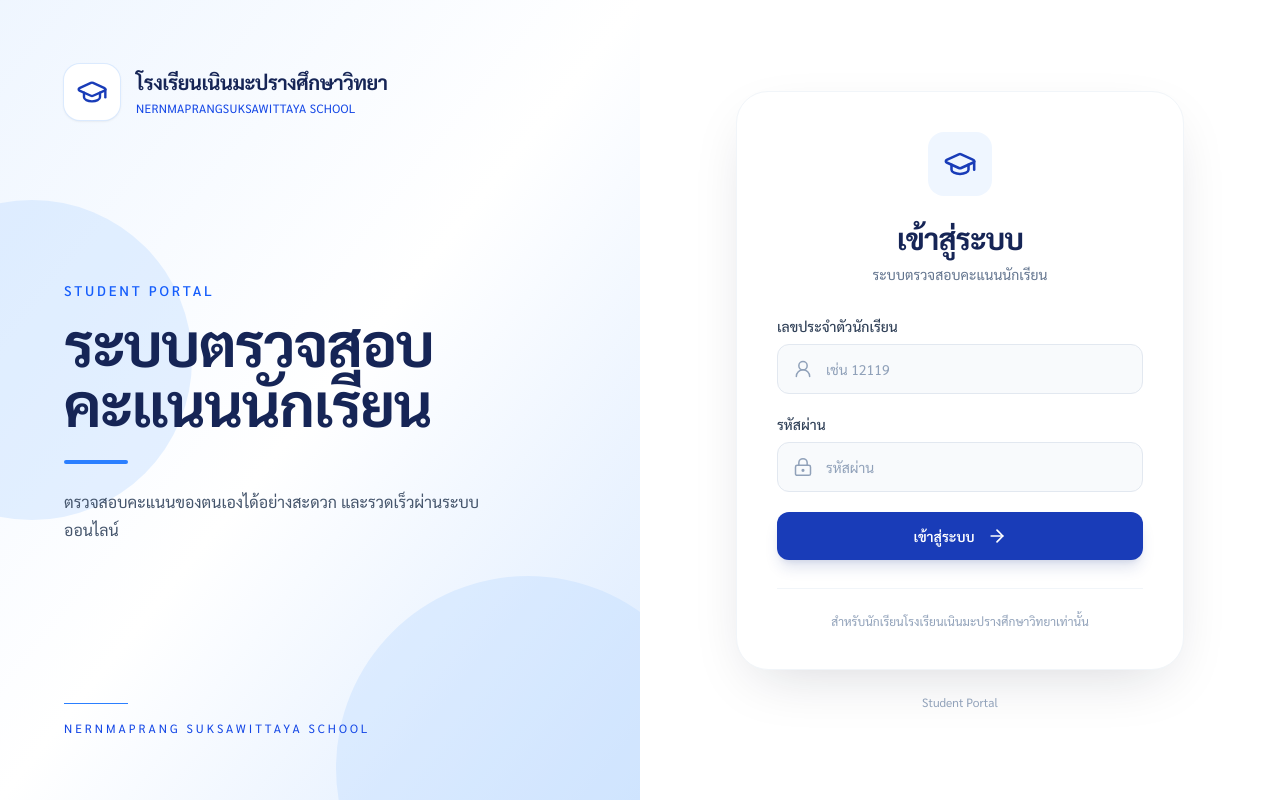
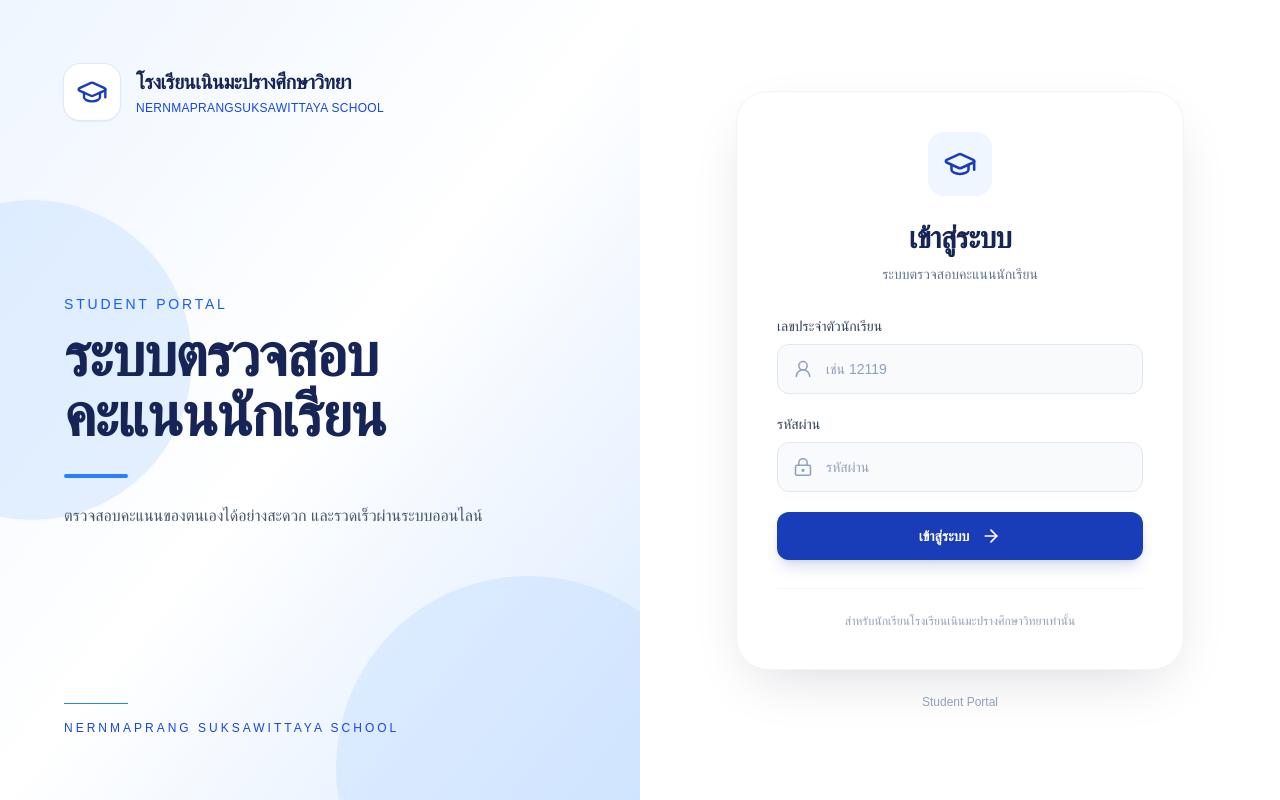
Before and after one commit to bowza00078/student-score-system, a Next.js app: page / in a window 1280 px wide. Built offline with nearby package versions, Linux system fonts and the light colour scheme.

Commit message:
Update layout.tsx

```diff
--- a/app/layout.tsx
+++ b/app/layout.tsx
@@ -1,11 +1,5 @@
 import type { Metadata } from "next";
-import { Sarabun } from "next/font/google";
 import "./globals.css";
-
-const sarabun = Sarabun({
-  subsets: ["thai", "latin"],
-  weight: ["300", "400", "500", "600", "700"],
-});
 
 export const metadata: Metadata = {
   title: "ระบบแจ้งคะแนนสอบนักเรียน",
@@ -19,7 +13,7 @@ export default function RootLayout({
 }>) {
   return (
     <html lang="th">
-      <body className={sarabun.className}>{children}</body>
+      <body>{children}</body>
     </html>
   );
 }
```
